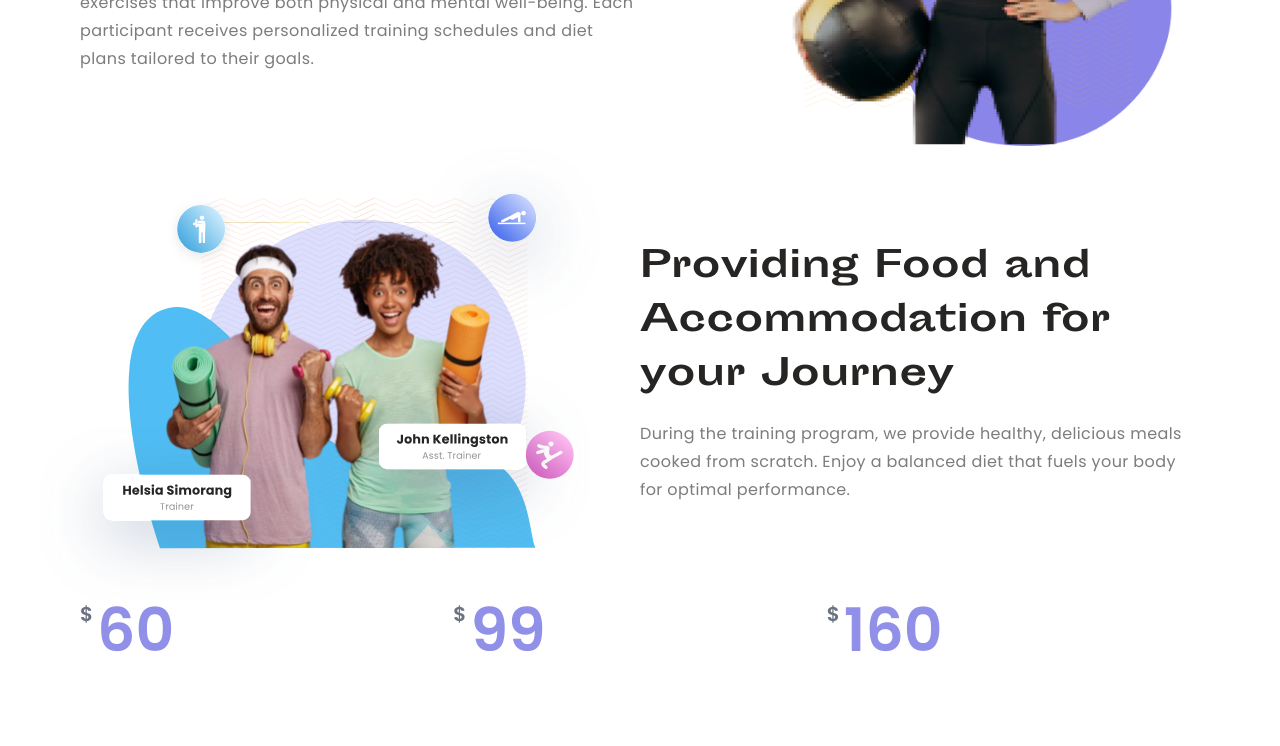
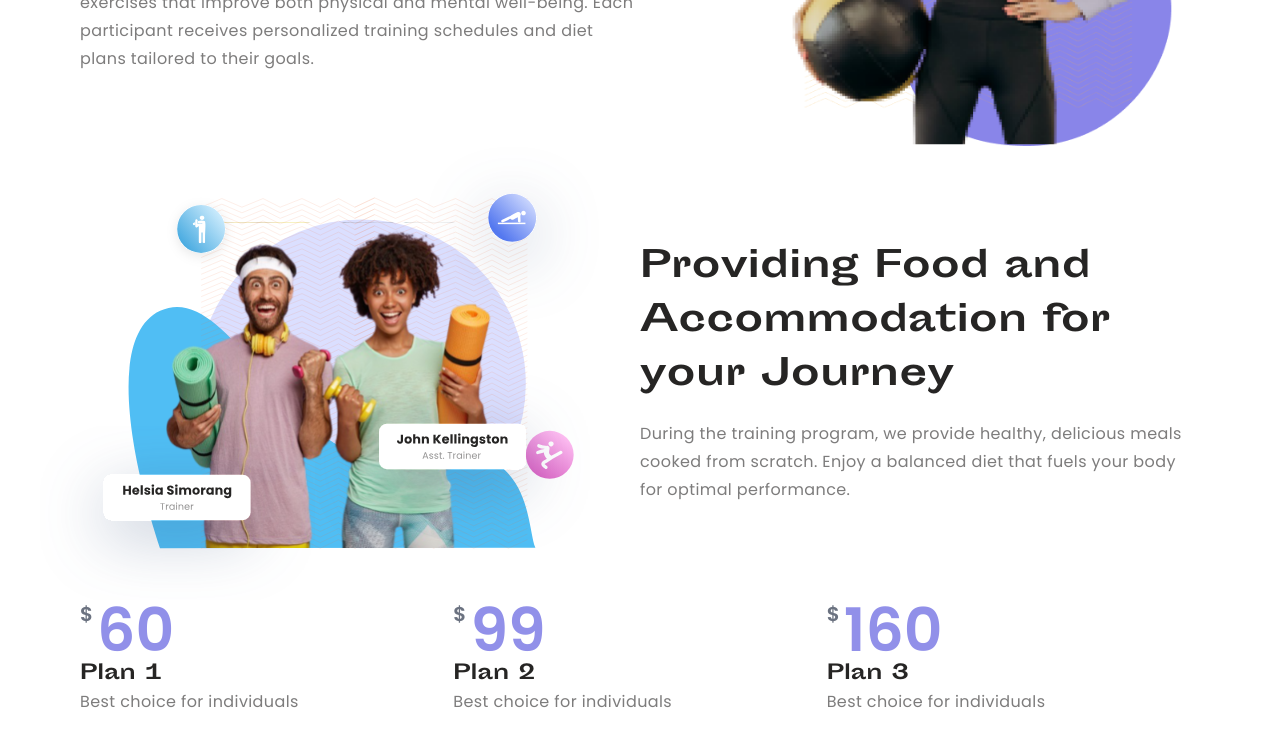
Before and after one commit to sohanemon/helsia-bootcamp, a Next.js app: page / in a window 1280 px wide. Shown: the part 1919-2665 px from the top of the page. Built offline with nearby package versions, Linux system fonts and the light colour scheme.

Commit message:
Jun 15, 2023, 12:16 AM

```diff
--- a/src/app/pricing.tsx
+++ b/src/app/pricing.tsx
@@ -1,8 +1,10 @@
+import GrayText from '@/components/ui/gray-text';
+
 export default function Pricing() {
   return (
     <section className='grid grid-cols-3 bg-white'>
       {data.map((el, idx) => (
-        <PricingCard {...el} key={el.price} idx={idx} />
+        <PricingCard {...el} key={el.price} idx={idx + 1} />
       ))}
     </section>
   );
@@ -12,6 +14,7 @@ const PricingCard = ({
   title,
   price,
   offeredPrice,
+  idx,
 }: (typeof data)[2] & { idx: number }) => {
   return (
     <div>
@@ -19,6 +22,8 @@ const PricingCard = ({
         <span className='text-xl font-semibold text-gray-500'>$</span>
         <p className='text-6xl font-semibold text-themeIndigo-light'>{price}</p>
       </div>
+      <p className='text-xl font-semibold font-grot'>Plan {idx}</p>
+      <GrayText>Best choice for individuals</GrayText>
     </div>
   );
 };
```
